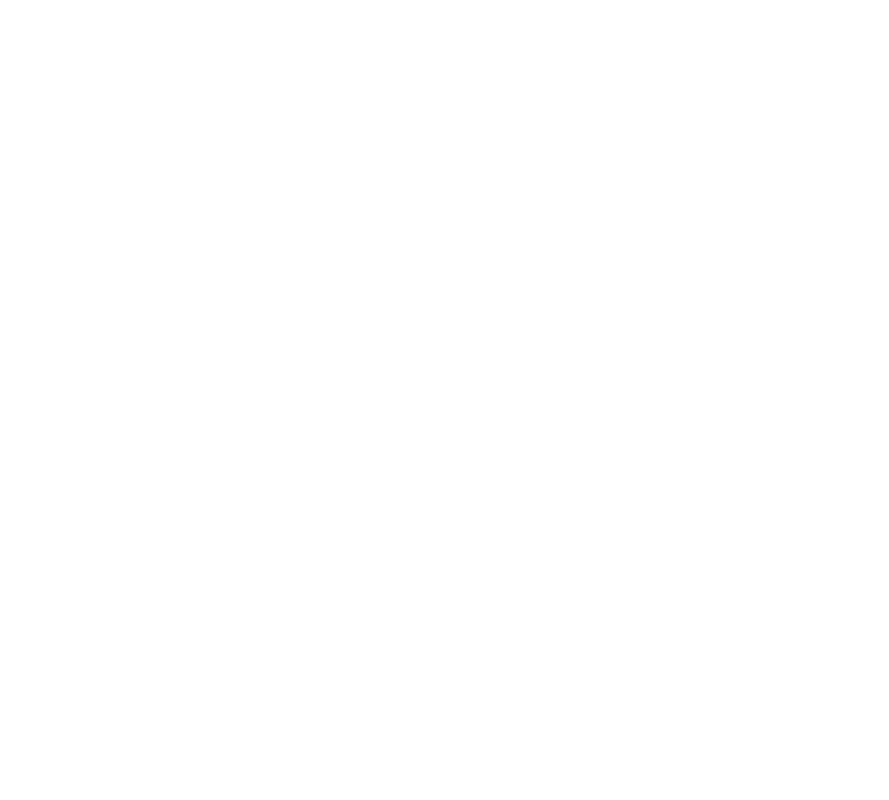
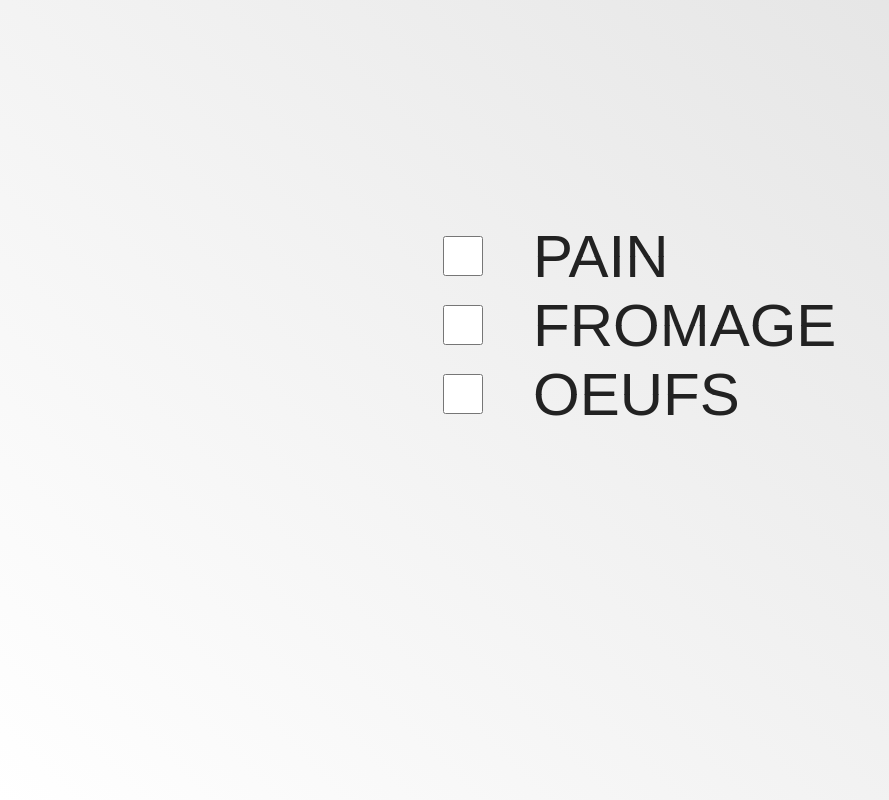
Before and after one commit to Jonathan-Caillon/CheckBox-js, a plain HTML site: page index.html in a window 1280 px wide. Shown: the whole page, without its empty margins (0-889 px from the left). Drawn offline with Linux system fonts and the light colour scheme.

Commit message:
feat:check

```diff
--- a/index.html
+++ b/index.html
@@ -7,6 +7,52 @@
     <title>CheckBox</title>
 </head>
 <body>
+
+    <form>
+
+        <ul class="slice-list">
+            <li class="slice-list-item">
+                <input type="checkbox" id="check1">
+                <label for="check1" class="sliced-anim">
+                    Pain
+                    <span class="sliced-text">
+                        <span>Pain</span>
+                    </span>
+                    <span class="sliced-text">
+                        <span>Pain</span>
+                    </span>
+                </label>
+            </li>
+
+            <li class="slice-list-item">
+                <input type="checkbox" id="check2">
+                <label for="check2" class="sliced-anim">
+                    Fromage
+                    <span class="sliced-text">
+                        <span>Fromage</span>
+                    </span>
+                    <span class="sliced-text">
+                        <span>Fromage</span>
+                    </span>
+                </label>
+            </li>
+
+            <li class="slice-list-item">
+                <input type="checkbox" id="check3">
+                <label for="check3" class="sliced-anim">
+                    Oeufs
+                    <span class="sliced-text">
+                        <span>Oeufs</span>
+                    </span>
+                    <span class="sliced-text">
+                        <span>Oeufs</span>
+                    </span>
+                </label>
+            </li>
+        </ul>
+
+    </form>
+
     <script src="./app.js"></script>
 </body>
 </html>
--- a/style.css
+++ b/style.css
@@ -0,0 +1,86 @@
+*, ::after, ::before {
+    box-sizing: border-box;
+    margin: 0;
+    padding: 0;
+}
+
+body {
+    background: linear-gradient(45deg, rgb(255,255,255), rgb(224,224,224));
+    height: 100vh;
+    font-family: sans-serif;
+    display: flex;
+    align-items: center;
+    justify-content: center;
+}
+
+.slice-list {
+    font-size: 60px;
+    text-transform: uppercase;
+    margin-bottom: 150px;
+}
+
+.slice-list-item {
+    color: transparent;
+    display: flex;
+    align-items: center;
+}
+
+.slice-list-item input {
+    width: 40px;
+    height: 40px;
+    margin-right: 50px;
+    cursor: pointer;
+}
+
+.sliced-anim {
+    position: relative;
+}
+
+.sliced-text {
+    color: #222;
+    display: block;
+    position: absolute;
+    overflow: hidden;
+    top: 0;
+    height: 50%;
+    transition: transform 0.8s
+    cubic-bezier(0.16, 1.08, 0.38, 0.98);
+    will-change: transform;
+
+}
+
+.sliced-text span {
+    display: block;
+
+}
+
+.sliced-text + .sliced-text {
+    top: 49.9%;
+}
+
+.sliced-text + .sliced-text span {
+    transform: translateY(-50%);
+}
+
+input:checked + .sliced-anim .sliced-text {
+    transform: skewX(10deg);
+}
+
+.sliced-anim::before {
+    content: "";
+    display: block;
+    width: 100%;
+    height: 5px;
+    position: absolute;
+    top: 49%;
+    border-radius: 4px;
+    background: #ff2c5a;
+    transform: scale(0);
+    transition: transform 0.4s ease;
+    z-index: 100;
+    will-change: transform;
+}
+
+input:checked + .sliced-anim::before {
+    transform: scale(1);
+}
```
